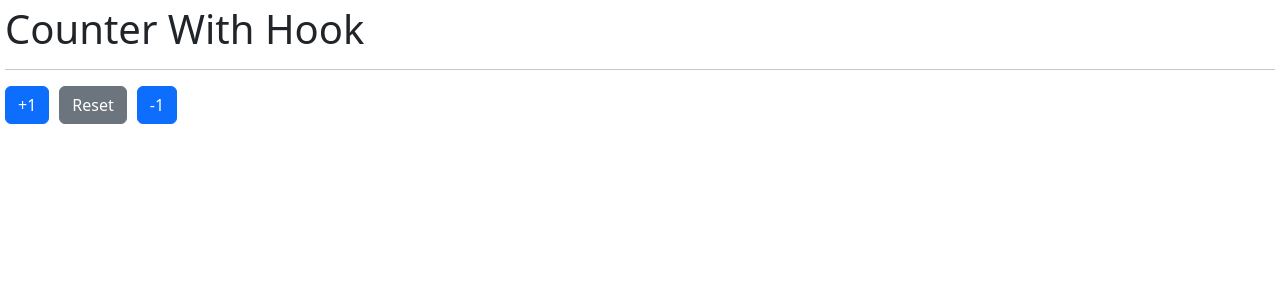
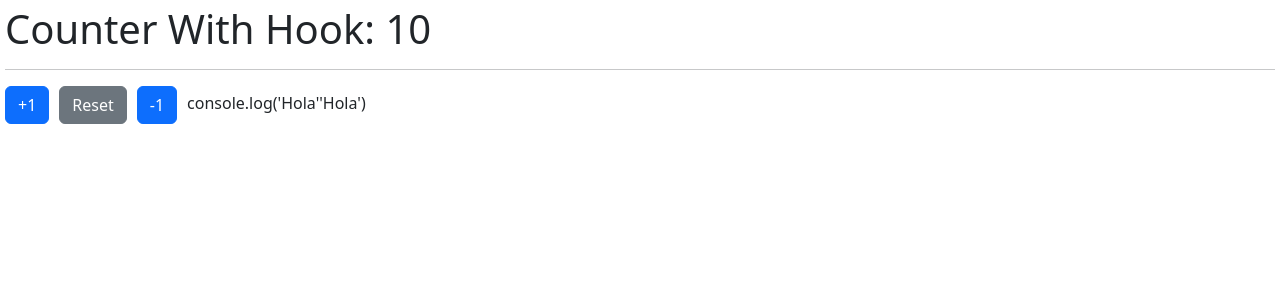
Before and after one commit to fideo/react, a React (Vite) app in the folder 05-hook-app/: page / in a window 1280 px wide. Shown: the top 300 px of the page. Built offline with nearby package versions, Linux system fonts and the light colour scheme.

Commit message:
Agrego otras cositas

```diff
--- a/05-hook-app/src/01-useState/CounterWithCustomHook.jsx
+++ b/05-hook-app/src/01-useState/CounterWithCustomHook.jsx
@@ -1,11 +1,21 @@
+import { useCounter } from "../hooks/useCounter";
+
 export const CounterWithCustomHook = () => {
+  const { counter, increment, decrement, reset } = useCounter();
+
   return (
     <>
-      <h1>Counter With Hook</h1>
+      <h1>Counter With Hook: {counter}</h1>
       <hr />
-      <button className="btn btn-primary">+1</button>
-      <button className="btn btn-secondary">Reset</button>
-      <button className="btn btn-primary">-1</button>
+      <button className="btn btn-primary" onClick={increment}>
+        +1
+      </button>
+      <button className="btn btn-secondary" onClick={reset}>
+        Reset
+      </button>
+      <button className="btn btn-primary" onClick={decrement}>
+        -1
+      </button>
     </>
   );
 };
--- a/05-hook-app/src/main.jsx
+++ b/05-hook-app/src/main.jsx
@@ -2,12 +2,13 @@ import React from "react";
 import ReactDOM from "react-dom/client";
 //import { CounterApp } from "./01-useState/CounterApp";
 import { CounterWithCustomHook } from "./01-useState/CounterWithCustomHook";
-//import { HooksApp } from "./HooksApp";
+import { HooksApp } from "./HooksApp";
 
 import "./index.css";
 
 ReactDOM.createRoot(document.getElementById("root")).render(
   <React.StrictMode>
     <CounterWithCustomHook />
+  console.log('Hola''Hola')
   </React.StrictMode>
 );
```
